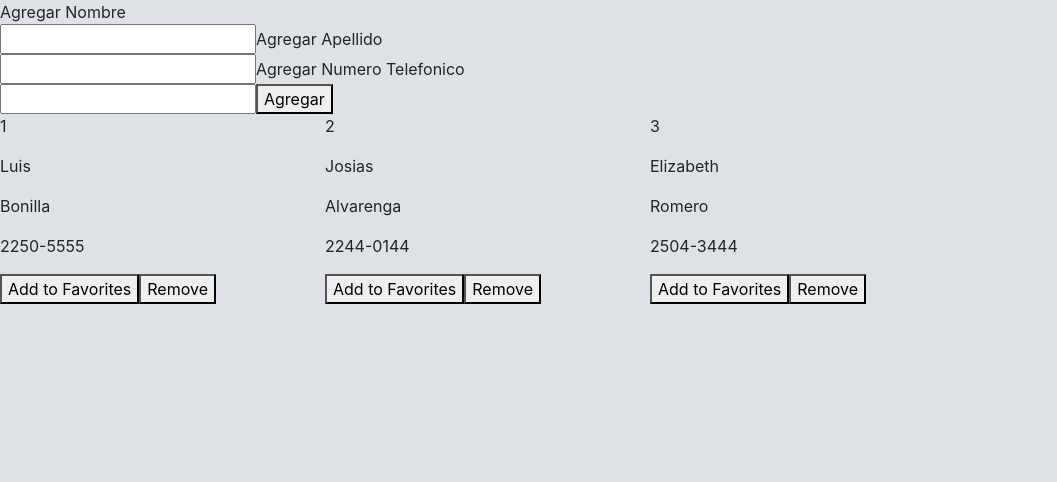
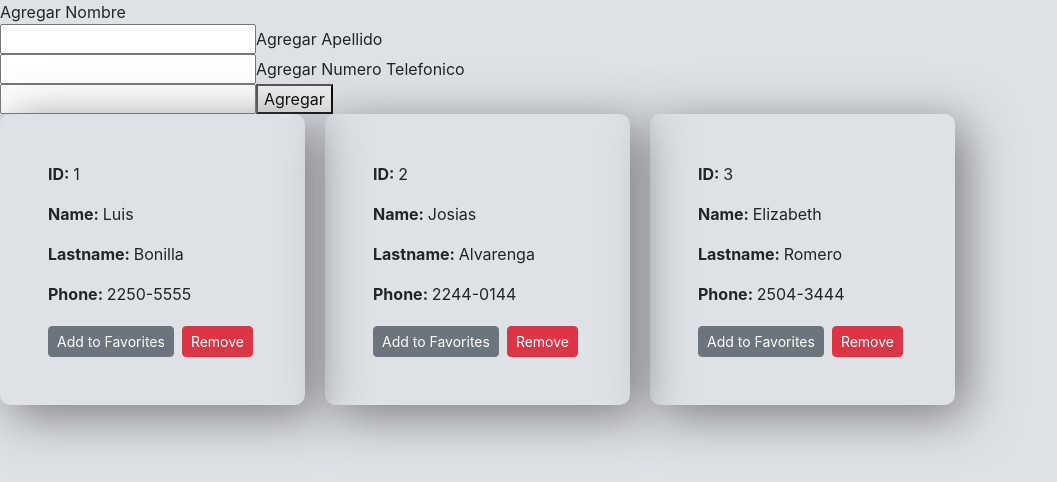
Before and after one commit to bocchiko/DPS-Desafio1, a React (Create React App) app in the folder contactos-react/: page / in a window 1280 px wide. Shown: the top 482 px of the page, without its empty margins (0-1057 px from the left). Built offline with nearby package versions, Linux system fonts and the light colour scheme.

Commit message:
Update contact.jsx

```diff
--- a/contactos-react/src/components/contact.jsx
+++ b/contactos-react/src/components/contact.jsx
@@ -1,25 +1,28 @@
-import React, { useState } from 'react';
+import React from 'react';
 
 const Contact = ({ contact, onRemove, setFavorite }) => {
 
-    const [isFavorite, setFav] = useState(contact.isFavorite);
 
     const ToggleFavorite = (e) => {
-        setFav(!isFavorite);
         setFavorite(contact.id, contact.isFavorite === true ? false : true);
     };
 
     return (
-        <div className={`contact ${isFavorite ? 'favorite' : ''}`}>
-            <p>{contact.id}</p>
-            <p>{contact.name}</p>
-            <p>{contact.lastname}</p>
-            <p>{contact.phoneNumber}</p>
-            <img src={contact.isFavorite ? contact.star : null} alt="" />
-            <button onClick={ToggleFavorite}>
-                {contact.isFavorite ? 'Remove from Favorites' : 'Add to Favorites'}
-            </button>
-            <button onClick={() => onRemove(contact.id)}>Remove</button>
+        <div className="contact p-5" id='contact'>
+            <div className="d-flex justify-content-between">
+                <p><span className='fw-bold'>ID: </span> {contact.id}</p>
+                <img className={contact.isFavorite ? '' : 'visually-hidden'} src={contact.isFavorite ? 'https://cdn-icons-png.flaticon.com/128/1828/1828884.png' : ''} alt=''/>
+            </div>
+            <p><span className='fw-bold'>Name: </span> {contact.name}</p>
+            <p><span className='fw-bold'>Lastname: </span> {contact.lastname}</p>
+            <p><span className='fw-bold'>Phone: </span>{contact.phoneNumber}</p>
+
+            <div className="d-grid gap-4 d-md-block">
+                <button className={contact.isFavorite ? 'btn btn-sm btn-warning ms-2 mt-1':'btn btn-sm btn-secondary mt-1'} onClick={ToggleFavorite}>
+                    {contact.isFavorite ? 'Remove from Favorites' : 'Add to Favorites'}
+                </button>
+                <button className='btn btn-sm btn-danger ms-2 mt-1' onClick={() => onRemove(contact.id)}>Remove</button>
+            </div>
         </div>
     );
 };
```
